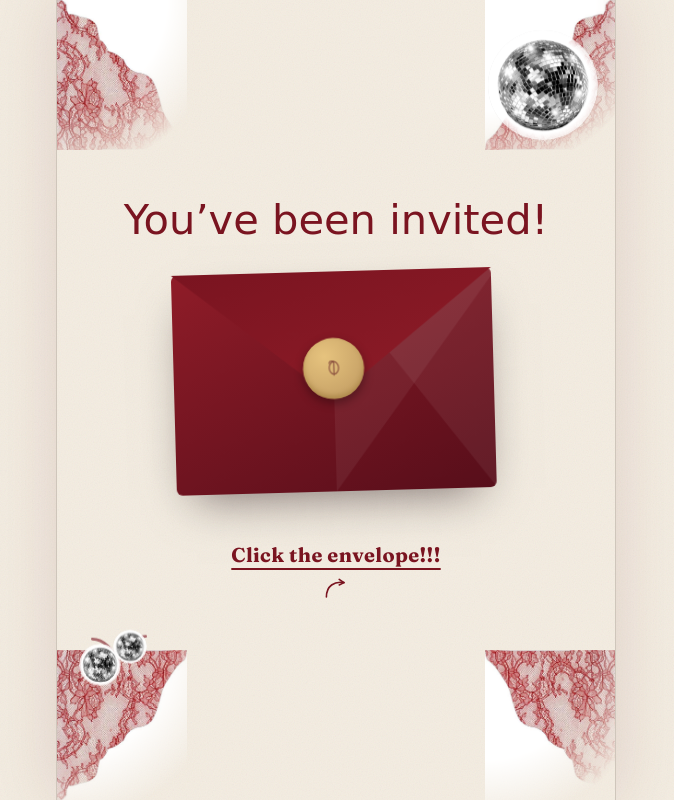
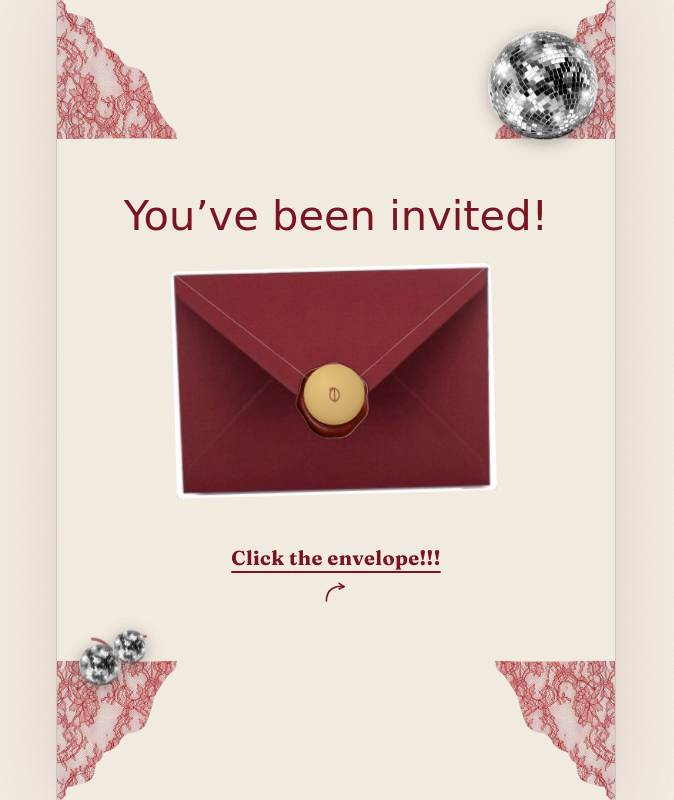
Before and after one commit to alxvsyooi/lina-new-18, a website: page index.html in a window 1280 px wide. Shown: the whole page, without its empty margins (304-978 px from the left). Drawn offline with Linux system fonts and the light colour scheme; a web font is replaced by a local one.

Commit message:
Use real photo assets with proper processing: alpha-cutout PNGs (chroma-keyed + feathered) for lace/flowers/cocktail/wine-glasses/lips/bow, circular crop for disco balls, and a photorealistic envelope split into flap/body layers for the open animation
Co-Authored-By: Claude Sonnet 5 <noreply@anthropic.com>

```diff
--- a/index.html
+++ b/index.html
@@ -93,28 +93,15 @@
 
   .sparkle{position:absolute; color:var(--gold); opacity:.8;}
 
-  /* ---------- photo cutout stickers (white-bg jpgs on cream) ---------- */
-  .sticker{ position:absolute; mix-blend-mode:multiply; pointer-events:none; }
-  .lace-corner{
-    position:absolute; width:min(28vw,130px); height:auto; z-index:0;
-    mix-blend-mode:multiply; pointer-events:none;
-    -webkit-mask-image:radial-gradient(circle at 0 0, black 55%, transparent 88%);
-    mask-image:radial-gradient(circle at 0 0, black 55%, transparent 88%);
-  }
-  .lace-corner.tr{ -webkit-mask-image:radial-gradient(circle at 100% 0, black 55%, transparent 88%); mask-image:radial-gradient(circle at 100% 0, black 55%, transparent 88%); }
-  .lace-corner.bl{ -webkit-mask-image:radial-gradient(circle at 0 100%, black 55%, transparent 88%); mask-image:radial-gradient(circle at 0 100%, black 55%, transparent 88%); }
-  .lace-corner.br{ -webkit-mask-image:radial-gradient(circle at 100% 100%, black 55%, transparent 88%); mask-image:radial-gradient(circle at 100% 100%, black 55%, transparent 88%); }
+  /* ---------- photo cutout stickers (real alpha PNGs) ---------- */
+  .sticker{ position:absolute; pointer-events:none; }
+  .lace-corner{ position:absolute; width:min(26vw,120px); height:auto; z-index:0; opacity:.9; pointer-events:none; }
 
-  .disco-photo{
-    border-radius:50%; pointer-events:none; object-fit:cover;
-    -webkit-mask-image:radial-gradient(circle at 50% 50%, black 62%, transparent 88%);
-    mask-image:radial-gradient(circle at 50% 50%, black 62%, transparent 88%);
-    filter:drop-shadow(0 3px 8px rgba(20,4,8,.3));
-  }
-  .disco-big{ position:absolute; top:5%; right:3%; width:min(22vw,110px); aspect-ratio:1; z-index:2; }
+  .disco-photo{ pointer-events:none; filter:drop-shadow(0 3px 8px rgba(20,4,8,.3)); }
+  .disco-big{ position:absolute; top:5%; right:3%; width:min(22vw,110px); z-index:2; }
   .disco-cherries{ position:absolute; bottom:14%; left:4%; width:80px; height:56px; z-index:2; }
   .disco-cherries .cherry-stem{ position:absolute; inset:0; width:100%; height:100%; opacity:.6; }
-  .disco-cherries .disco-photo{ position:absolute; aspect-ratio:1; }
+  .disco-cherries .disco-photo{ position:absolute; }
 
   @media (prefers-reduced-motion:no-preference){
     .spin-slow{ animation:spin 9s linear infinite; }
@@ -159,7 +146,7 @@
   .envelope-wrap{ position:relative; width:min(78vw,320px); z-index:1; }
 
   .envelope{
-    position:relative; width:100%; aspect-ratio:16/11; cursor:pointer;
+    position:relative; width:100%; aspect-ratio:1061/752; cursor:pointer;
     -webkit-tap-highlight-color:transparent;
   }
   .envelope-inner{ position:relative; width:100%; height:100%; }
@@ -171,28 +158,23 @@
 
   .env-body{
     position:absolute; inset:0; border-radius:6px;
-    background:linear-gradient(155deg,var(--ink-warm),var(--ink));
+    background-image:url("assets/envelope-ref-trim.jpg"); background-size:cover; background-position:center;
+    clip-path:polygon(0 0, 50% 58%, 100% 0, 100% 100%, 0 100%);
     box-shadow:var(--shadow);
-    overflow:hidden;
   }
-  .env-body::before, .env-body::after{
-    content:""; position:absolute; top:0; width:52%; height:100%;
-    background:rgba(255,255,255,.06);
-    clip-path:polygon(0 0,100% 0,0 100%);
-  }
-  .env-body::after{ right:0; left:auto; transform:scaleX(-1); }
 
   .env-flap{
-    position:absolute; left:0; top:0; width:100%; height:58%;
-    background:linear-gradient(160deg,var(--ink-mid),var(--ink-warm));
-    clip-path:polygon(0 0,100% 0,50% 100%);
+    position:absolute; left:0; top:0; width:100%; height:100%;
+    background-image:url("assets/envelope-ref-trim.jpg"); background-size:cover; background-position:center;
+    clip-path:polygon(0 0,100% 0,50% 58%);
     transform-origin:top center; transition:transform 1.3s cubic-bezier(.6,-.15,.2,1.15);
     box-shadow:0 6px 14px rgba(20,4,8,.3);
+    backface-visibility:hidden; border-radius:6px;
   }
   .envelope.is-open .env-flap{ transform:rotateX(178deg); }
 
   .env-seal{
-    position:absolute; left:50%; top:44%; width:19%; aspect-ratio:1;
+    position:absolute; left:50%; top:56%; width:19%; aspect-ratio:1;
     transform:translate(-50%,-50%); border-radius:50%;
     background:radial-gradient(circle at 35% 30%, #e6c37e, var(--gold) 70%);
     box-shadow:0 4px 10px rgba(20,4,8,.4), inset 0 -3px 5px rgba(120,85,20,.35);
@@ -321,16 +303,16 @@
 
   <!-- ============ HERO / ENVELOPE ============ -->
   <section class="hero" id="hero">
-    <img class="lace-corner" style="top:0; left:0;" src="assets/lace.jpg" alt="" aria-hidden="true">
-    <img class="lace-corner tr" style="top:0; right:0; transform:scaleX(-1);" src="assets/lace.jpg" alt="" aria-hidden="true">
-    <img class="lace-corner bl" style="bottom:0; left:0; transform:scaleY(-1);" src="assets/lace.jpg" alt="" aria-hidden="true">
-    <img class="lace-corner br" style="bottom:0; right:0; transform:rotate(180deg);" src="assets/lace.jpg" alt="" aria-hidden="true">
+    <img class="lace-corner" style="top:0; left:0;" src="assets/lace.png" alt="" aria-hidden="true">
+    <img class="lace-corner tr" style="top:0; right:0; transform:scaleX(-1);" src="assets/lace.png" alt="" aria-hidden="true">
+    <img class="lace-corner bl" style="bottom:0; left:0; transform:scaleY(-1);" src="assets/lace.png" alt="" aria-hidden="true">
+    <img class="lace-corner br" style="bottom:0; right:0; transform:rotate(180deg);" src="assets/lace.png" alt="" aria-hidden="true">
 
-    <img class="disco-photo disco-big float-slow" src="assets/disco-ball.jpg" alt="" aria-hidden="true">
+    <img class="disco-photo disco-big float-slow" src="assets/disco-ball.png" alt="" aria-hidden="true">
     <div class="disco-cherries float" aria-hidden="true">
       <svg class="cherry-stem" viewBox="0 0 60 40"><path d="M50 4 C40 4 34 16 30 22 M30 22 C26 16 20 6 10 6" stroke="var(--accent-deep)" stroke-width="2" fill="none" stroke-linecap="round"/></svg>
-      <img class="disco-photo" style="top:14px; left:0; width:42px;" src="assets/disco-ball.jpg" alt="">
-      <img class="disco-photo" style="top:0; left:34px; width:34px;" src="assets/disco-ball.jpg" alt="">
+      <img class="disco-photo" style="top:14px; left:0; width:42px;" src="assets/disco-ball.png" alt="">
+      <img class="disco-photo" style="top:0; left:34px; width:34px;" src="assets/disco-ball.png" alt="">
     </div>
 
     <p class="invited-script">You&rsquo;ve been invited!</p>
@@ -404,8 +386,8 @@
 
   <!-- ============ PROGRAM ============ -->
   <section id="program">
-    <img class="sticker float-slow" style="top:6%; right:4%; width:64px;" src="assets/wine-glasses.jpg" alt="" aria-hidden="true">
-    <img class="sticker float" style="bottom:8%; left:3%; width:52px;" src="assets/cocktail.jpg" alt="" aria-hidden="true">
+    <img class="sticker float-slow" style="top:6%; right:4%; width:64px;" src="assets/wine-glasses.png" alt="" aria-hidden="true">
+    <img class="sticker float" style="bottom:8%; left:3%; width:52px;" src="assets/cocktail.png" alt="" aria-hidden="true">
     <p class="eyebrow">Что будет</p>
     <h2 class="section-title">В программе</h2>
     <p class="section-lede">Всё для того, чтобы провести вечер идеально.</p>
@@ -439,8 +421,8 @@
       <div class="photo-stack float-slow">
         <img class="party-photo party-photo-2" src="assets/party-photo-3.jpg" alt="">
         <img class="party-photo party-photo-1" src="assets/party-photo-1.jpg" alt="Лина на прошлом дне рождения">
-        <img class="sash-sticker" src="assets/sash.jpg" alt="" aria-hidden="true">
-        <img class="sticker" style="bottom:-12px; left:-16px; width:60px;" src="assets/cake.jpg" alt="" aria-hidden="true">
+        <img class="sash-sticker" src="assets/sash-trim.jpg" alt="" aria-hidden="true">
+        <img class="sticker" style="bottom:-12px; left:-16px; width:60px;" src="assets/cake-trim.jpg" alt="" aria-hidden="true">
       </div>
 
       <p class="spot-script">Flowers &amp; party</p>
@@ -451,8 +433,8 @@
 
   <!-- ============ WISHLIST ============ -->
   <section id="wishlist" style="text-align:center;">
-    <img class="sticker float" style="top:8%; left:6%; width:48px;" src="assets/bow.jpg" alt="" aria-hidden="true">
-    <img class="sticker float-slow" style="bottom:10%; right:5%; width:52px;" src="assets/lips.jpg" alt="" aria-hidden="true">
+    <img class="sticker float" style="top:8%; left:6%; width:48px;" src="assets/bow.png" alt="" aria-hidden="true">
+    <img class="sticker float-slow" style="bottom:10%; right:5%; width:52px;" src="assets/lips.png" alt="" aria-hidden="true">
     <p class="eyebrow">Про подарки</p>
     <h2 class="section-title">Вишлист</h2>
 
```
Also changed, not shown: assets/bow.png (added), assets/cake-trim.jpg (added), assets/cocktail.png (added), assets/disco-ball.png (added), assets/envelope-ref-trim.jpg (added), assets/flowers.png (added), assets/lace.png (added), assets/lips.png (added), assets/sash-trim.jpg (added), assets/wine-glasses.png (added).
